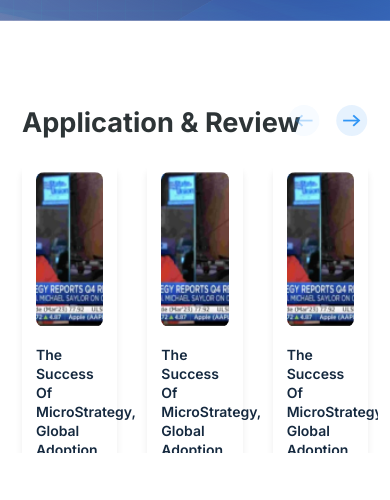
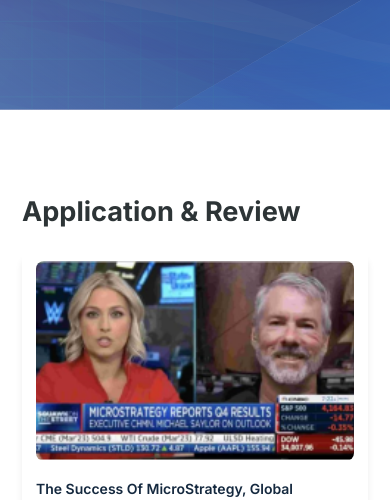
Before and after one commit to PavithraGamage/OpenWaters, a plain HTML site: page product-demos-&-resources.html in a window 390 px wide. Shown: the part 335-835 px from the top of the page. Drawn offline with nearby package versions, Linux system fonts and the light colour scheme.

Commit message:
Product Demos & Resources responsive update

```diff
--- a/product-demos-&-resources.html
+++ b/product-demos-&-resources.html
@@ -28,10 +28,10 @@
     <script src="https://cdn.jsdelivr.net/npm/lottie-web@5.7.8/build/player/lottie.min.js"></script>
 
     <style>
-
-        .application-review-slider-wrapper{
+        .application-review-slider-wrapper {
             margin-bottom: 70px;
         }
+
         .pd-videos-and-resources .swiper {
             width: 100%;
             height: 305px;
@@ -111,6 +111,53 @@
         .swiper-rtl .swiper-button-next {
             left: var(--swiper-navigation-sides-offset, -90px);
             right: auto;
+        }
+
+        /* slider responsive */
+
+        @media (max-width: 1200px) {
+            .pd-videos-and-resources .swiper-slide img {
+                height: 115px;
+            }
+        }
+
+        @media (max-width: 900px) {
+
+            .pd-videos-and-resources .col-md-9 {
+                width: 100%;
+            }
+
+            .pd-videos-and-resources .col-md-3 {
+                width: 100%;
+                padding-left: 20px;
+            }
+
+            .pd-videos-and-resources .id-right-bar {
+                margin-top: 0px;
+                grid-template-columns: 1fr 1fr;
+            }
+        }
+
+        @media (max-width: 500px) {
+            .pd-videos-and-resources .id-right-bar {
+                grid-template-columns: 1fr;
+            }
+
+            .pd-videos-and-resources .swiper-slide img {
+                height: 200px;
+            }
+
+            .pd-videos-and-resources .swiper {
+                height: 355px;
+            }
+
+            .product-demos-header {
+                height: 385px;
+            }
+
+            .pd-videos-and-resources .navigation-btn-wrapper {
+                top: 405px;
+            }
         }
     </style>
 </head>
@@ -1206,7 +1253,7 @@
 
 <script>
     var application_review_1 = new Swiper(".application-review-1", {
-        slidesPerView: 3,
+        slidesPerView: 1,
         spaceBetween: 30,
         pagination: {
             el: ".swiper-pagination",
@@ -1216,10 +1263,28 @@
             nextEl: ".swiper-button-next-1",
             prevEl: ".swiper-button-prev-1",
         },
+        breakpoints: {
+            640: {
+                slidesPerView: 2,
+                spaceBetween: 20,
+            },
+            768: {
+                slidesPerView: 3,
+                spaceBetween: 20,
+            },
+            1200: {
+                slidesPerView: 3,
+                spaceBetween: 20,
+            },
+            1400: {
+                slidesPerView: 3,
+                spaceBetween: 30,
+            }
+        },
     });
 
     var application_review_2 = new Swiper(".application-review-2", {
-        slidesPerView: 3,
+        slidesPerView: 1,
         spaceBetween: 30,
         pagination: {
             el: ".swiper-pagination",
@@ -1229,11 +1294,29 @@
             nextEl: ".swiper-button-next-2",
             prevEl: ".swiper-button-prev-2",
         },
+        breakpoints: {
+            640: {
+                slidesPerView: 2,
+                spaceBetween: 20,
+            },
+            768: {
+                slidesPerView: 3,
+                spaceBetween: 20,
+            },
+            1200: {
+                slidesPerView: 3,
+                spaceBetween: 20,
+            },
+            1400: {
+                slidesPerView: 3,
+                spaceBetween: 30,
+            }
+        },
     });
 
 
     var application_review_3 = new Swiper(".application-review-3", {
-        slidesPerView: 3,
+        slidesPerView: 1,
         spaceBetween: 30,
         pagination: {
             el: ".swiper-pagination",
@@ -1243,5 +1326,26 @@
             nextEl: ".swiper-button-next-3",
             prevEl: ".swiper-button-prev-3",
         },
+        breakpoints: {
+            640: {
+                slidesPerView: 3,
+                spaceBetween: 20,
+            },
+            768: {
+                slidesPerView: 3,
+                spaceBetween: 20,
+
+            },
+            1200: {
+                slidesPerView: 3,
+                spaceBetween: 20,
+
+            },
+            1400: {
+                slidesPerView: 3,
+                spaceBetween: 30,
+
+            }
+        },
     });
 </script>
```
